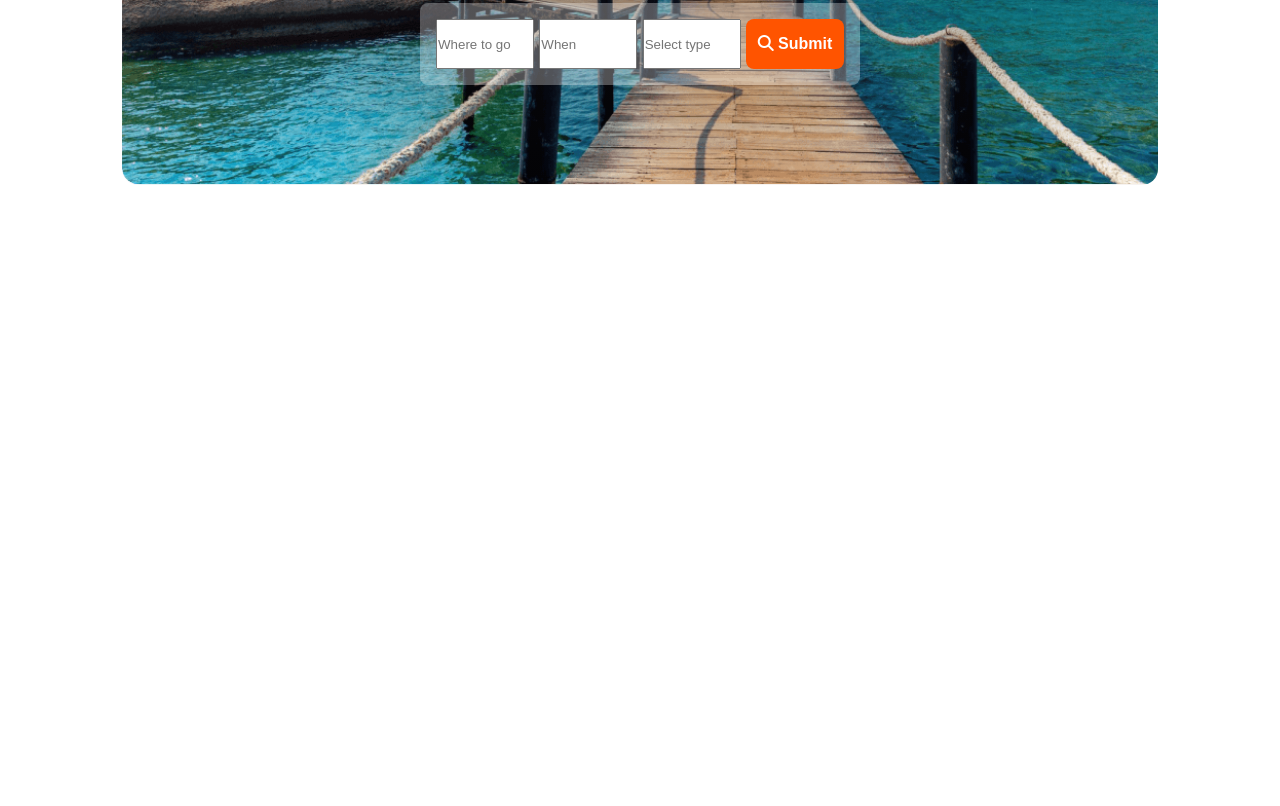
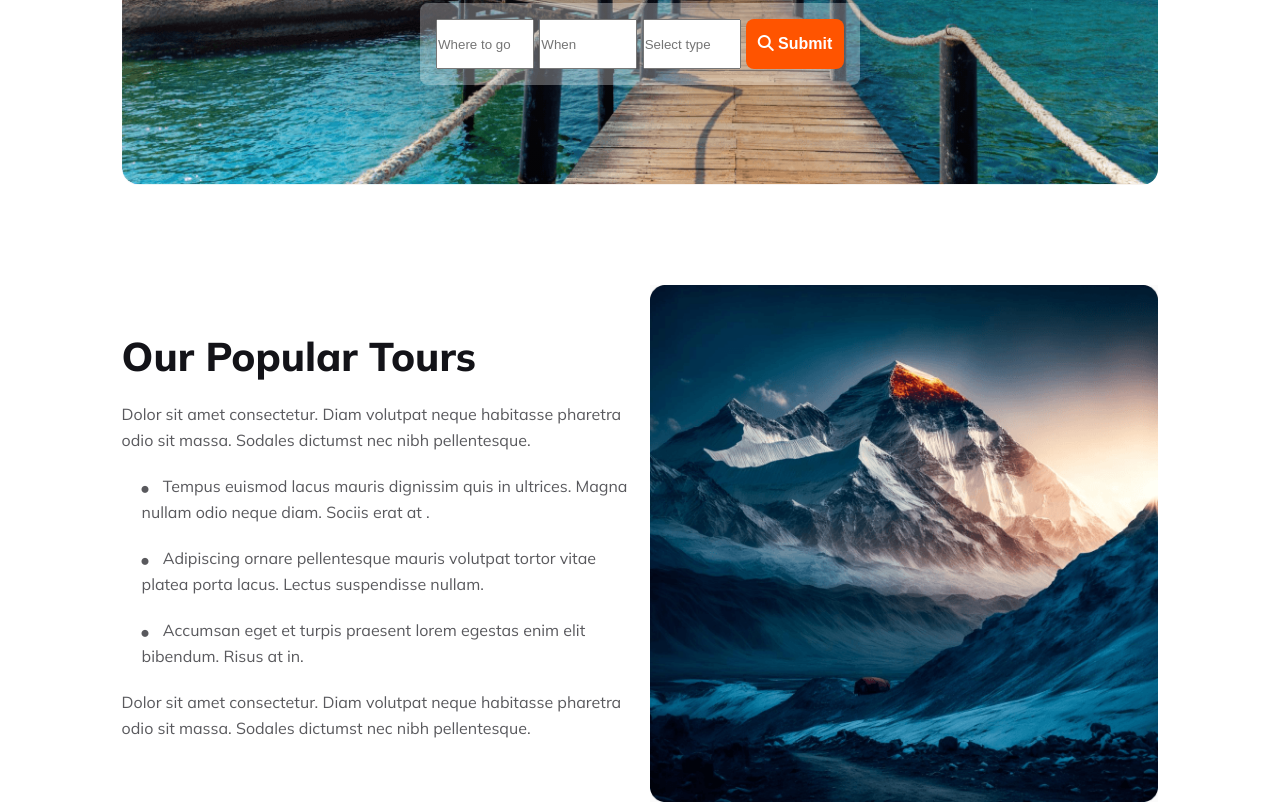
Before and after one commit to AnasCoding1986/explore-with-anas, a plain HTML site: page index.html in a window 1280 px wide. Shown: the part 532-1338 px from the top of the page. Before the commit the page ends 800 px from the top, so only its background shows below. Drawn offline with Linux system fonts and the light colour scheme.

Commit message:
second commit

```diff
--- a/assets/css/style.css
+++ b/assets/css/style.css
@@ -18,6 +18,17 @@ section{
     --dark-02: #424247;
     --primary: #FF5400;
 
+}
+.section-title{
+    color: #131318;
+    font-size: 40px;
+    font-weight: 800;
+}
+.section-description{
+    color: rgba(19, 19, 24, 0.70);
+    font-size: 16px;
+    font-weight: 400;
+    line-height: 26px;
 }
 
 /* ==============Header css============== */
@@ -131,3 +142,35 @@ border: none;
     width: 24%;
     height: 50px;
 }
+
+/* ==============our popular tour css============== */
+.our-popular-tours{
+    display: flex;
+    justify-content: space-between;
+    gap: 1%;
+    align-items: center;
+}
+.our-popular-tours .our-popular-tours-description{
+    width: 49%;
+}
+.our-popular-tours .our-popular-tours-description h4{
+
+}
+.our-popular-tours .our-popular-tours-description p{
+    margin: 20px 0px;
+}
+.our-popular-tours .our-popular-tours-description .our-popular-tours-types{
+    padding-left: 20px;
+    margin: 10px 0px;
+}
+.our-popular-tours .our-popular-tours-description .our-popular-tours-types .section-description i{
+    font-size: 7px;
+    font-weight: bold;
+    margin-right: 10px;
+}
+.our-popular-tours .our-popular-tours-image{
+    width: 49%;
+}
+.our-popular-tours .our-popular-tours-image img{
+    width: 100%;
+}
--- a/index.html
+++ b/index.html
@@ -78,6 +78,42 @@
             </div>
         </section>
 
+        <!-- ===============our popular tours=============== -->
+        <section>
+            <div class="container">
+                <div class="our-popular-tours">
+                    <div class="our-popular-tours-description">
+                        <h4 class="section-title">
+                            Our Popular Tours
+                        </h4>
+                        <p class="section-description">
+                            Dolor sit amet consectetur. Diam volutpat neque habitasse pharetra odio sit massa. Sodales dictumst nec nibh pellentesque.
+                        </p>
+                        <div class="our-popular-tours-types">
+                            <p class="section-description">
+                                <i class="fa-solid fa-circle"></i>
+                                Tempus euismod lacus mauris dignissim quis in ultrices. Magna nullam odio neque diam. Sociis erat at .
+                            </p>
+                            <p class="section-description">
+                                <i class="fa-solid fa-circle"></i>
+                                Adipiscing ornare pellentesque mauris volutpat tortor vitae platea porta lacus. Lectus suspendisse nullam.
+                            </p>
+                            <p class="section-description">
+                                <i class="fa-solid fa-circle"></i>
+                                Accumsan eget et turpis praesent lorem egestas enim elit bibendum. Risus at in.
+                            </p>
+                        </div>
+                        <p class="section-description">
+                            Dolor sit amet consectetur. Diam volutpat neque habitasse pharetra odio sit massa. Sodales dictumst nec nibh pellentesque.
+                        </p>
+                    </div>
+                    <div class="our-popular-tours-image">
+                        <img src="assets/Images/Rectangle 4.png" alt="">
+                    </div>
+                </div>
+            </div>
+        </section>
+
     </main>
 
     <footer>
```
